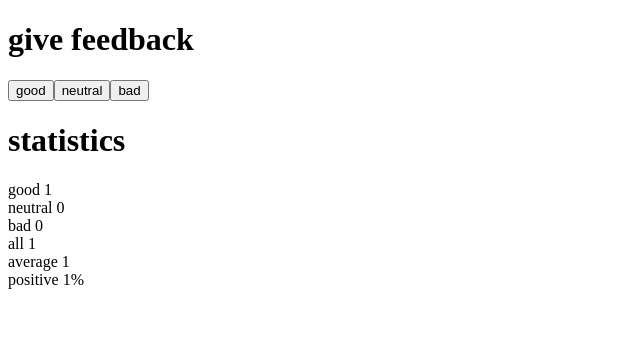
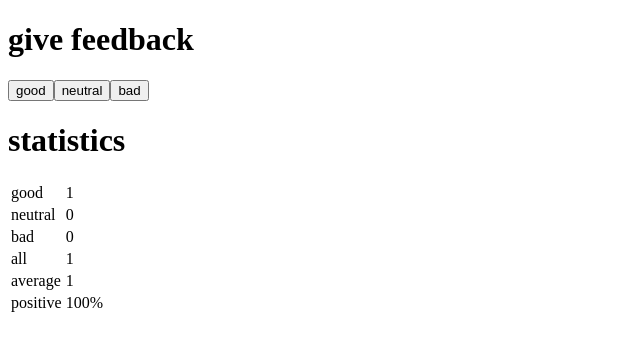
Before and after one commit to Saplu/FullStackPalautusrepo, a React (Create React App) app in the folder Osa1/unicafe/: page / in a window 1280 px wide. Both pictures are taken after a click on the button "good". Shown: the top 350 px of the page, without its empty margins (0-640 px from the left). Built offline with nearby package versions, Linux system fonts and the light colour scheme.

Commit message:
Osa1, tehtävä 1.11

```diff
--- a/Osa1/unicafe/src/index.js
+++ b/Osa1/unicafe/src/index.js
@@ -43,21 +43,24 @@
     )
   }
   return(
-    <div>
+    <table>
+      <tbody>
       <StatisticsLine text='good' value={good}/>
       <StatisticsLine text='neutral' value={neutral}/>
       <StatisticsLine text='bad' value={bad}/>
       <StatisticsLine text='all' value={good + neutral + bad}/>
       <StatisticsLine text='average' value={(good - bad) / (good + neutral + bad)}/>
-      <StatisticsLine text='positive' value={good / (good + neutral + bad)} extra='%'/>
-    </div>
+      <StatisticsLine text='positive' value={good / (good + neutral + bad) * 100} extra='%'/>
+      </tbody>
+    </table>
   )
 }
 
 const StatisticsLine = ({text, value, extra}) =>
-  <div>
-    {text} {value}{extra}
-  </div>
+  <tr>
+    <td>{text}</td>
+    <td>{value}{extra}</td>
+  </tr>
 
 ReactDOM.render(
   <App />, document.getElementById('root')
```
